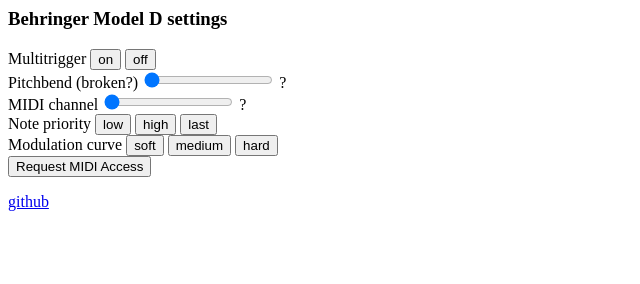
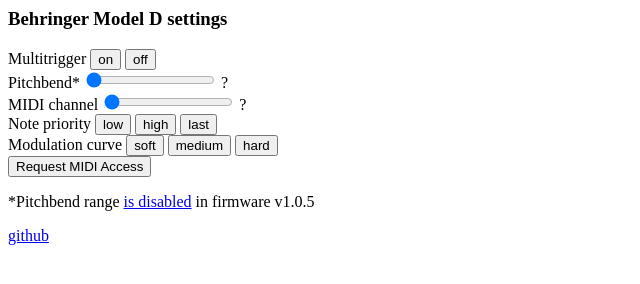
Before and after one commit to grav/model-d, a plain HTML site: page index.html in a window 1280 px wide. Shown: the whole page, without its empty margins (0-640 px from the left). Drawn offline with Linux system fonts and the light colour scheme.

Commit message:
added note about disabled pitchbend

```diff
--- a/index.html
+++ b/index.html
@@ -8,7 +8,7 @@
         <button onclick="send(multitrigger_off)">off</button>
 </div>
 <div>
-        Pitchbend (broken?)
+        Pitchbend*
         <input type="range" min="0" max="12" value="0" onchange="sliderChangedFn(pitchbend,'pitchbend')(this)">
         <span id="pitchbend">?</span>
 </div>
@@ -33,6 +33,9 @@
         <button onclick="initMA()">Request MIDI Access</button>
 </div>
 <p>
+        *Pitchbend range <a href='https://forum.musictri.be/showthread.php?21620-Firmware-1-05-Pitch-Bend-range-bug&p=143246&viewfull=1#post143246'>is disabled</a> in firmware v1.0.5</a>
+</p>
+<p>
         <a href='http://github.com/grav/model-d'>github</a>
 </p>
 
```
